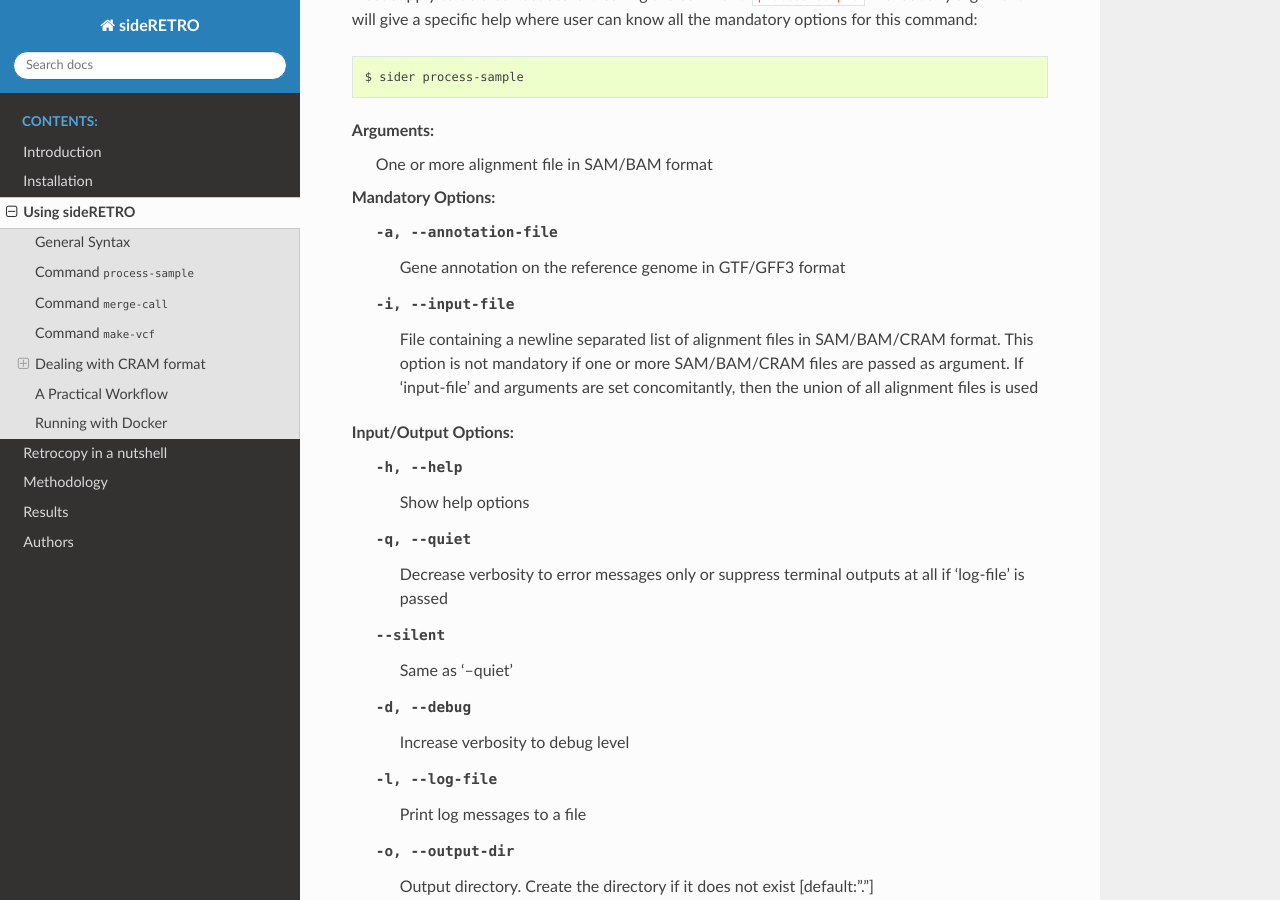
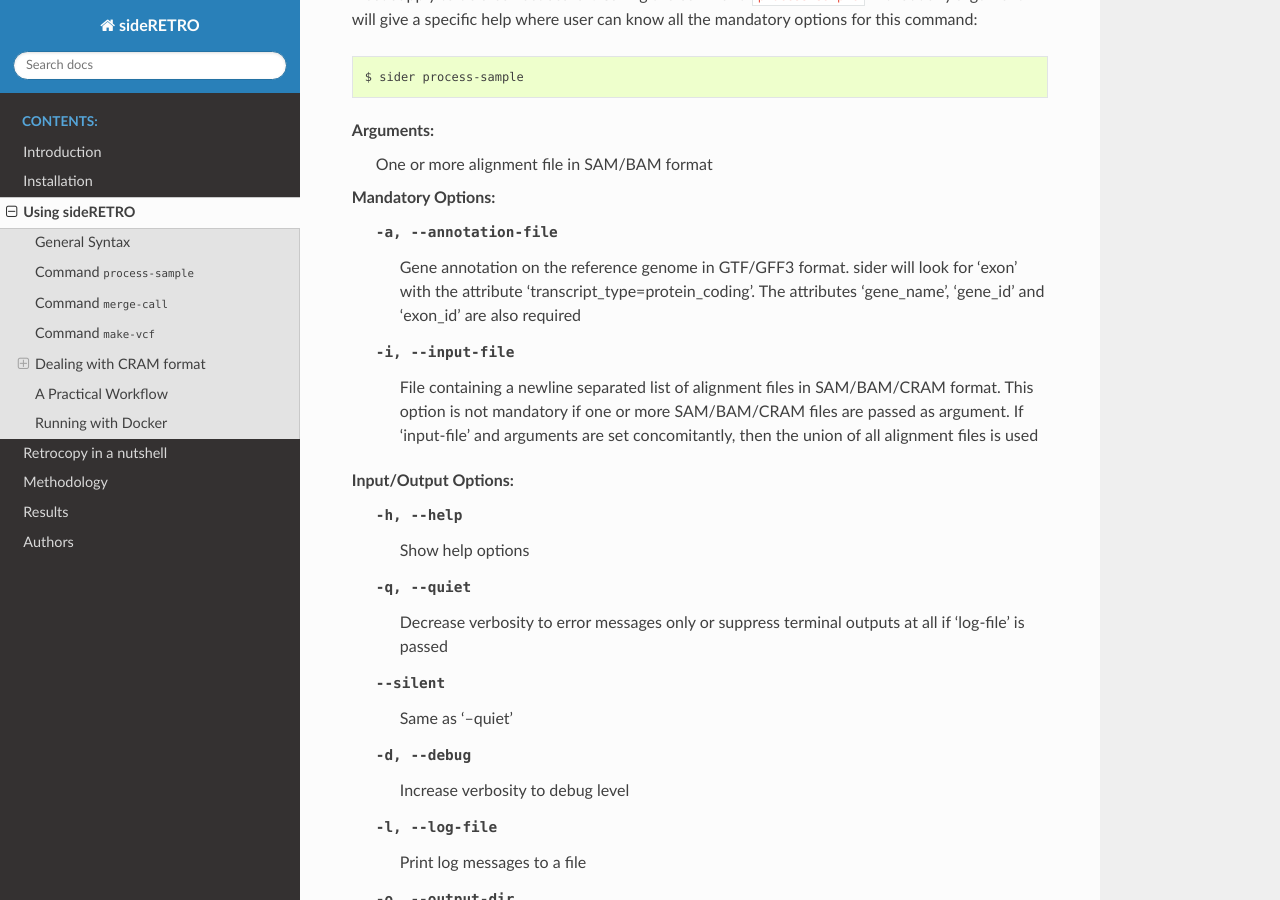
Before and after one commit to galantelab/sideRETRO, a Sphinx documentation site: the page built from docs/usage.rst, in a window 1280 px wide and 900 px high, scrolled down 1566 px. Built offline with Sphinx 7.4.7 and the Read the Docs theme 2.0.0, drawn with Linux system fonts in a browser that asks for light colours.

Commit message:
UPDATE: process_sample.c, docs/usage.rst: Help
Update the argument 'annotation-file' help. Explain about the fields
required and about the lines that are filtered

```diff
--- a/docs/usage.rst
+++ b/docs/usage.rst
@@ -81,7 +81,10 @@ Arguments:
 
 Mandatory Options:
   -a, --annotation-file   Gene annotation on the reference genome
-                          in GTF/GFF3 format
+                          in GTF/GFF3 format. sider will look for 'exon'
+                          with the attribute 'transcript_type=protein_coding'.
+                          The attributes 'gene_name', 'gene_id' and 'exon_id'
+                          are also required
   -i, --input-file        File containing a newline separated list of
                           alignment files in SAM/BAM/CRAM format.
                           This option is not mandatory if one or more
```
Also changed, not shown: 1 other file.
